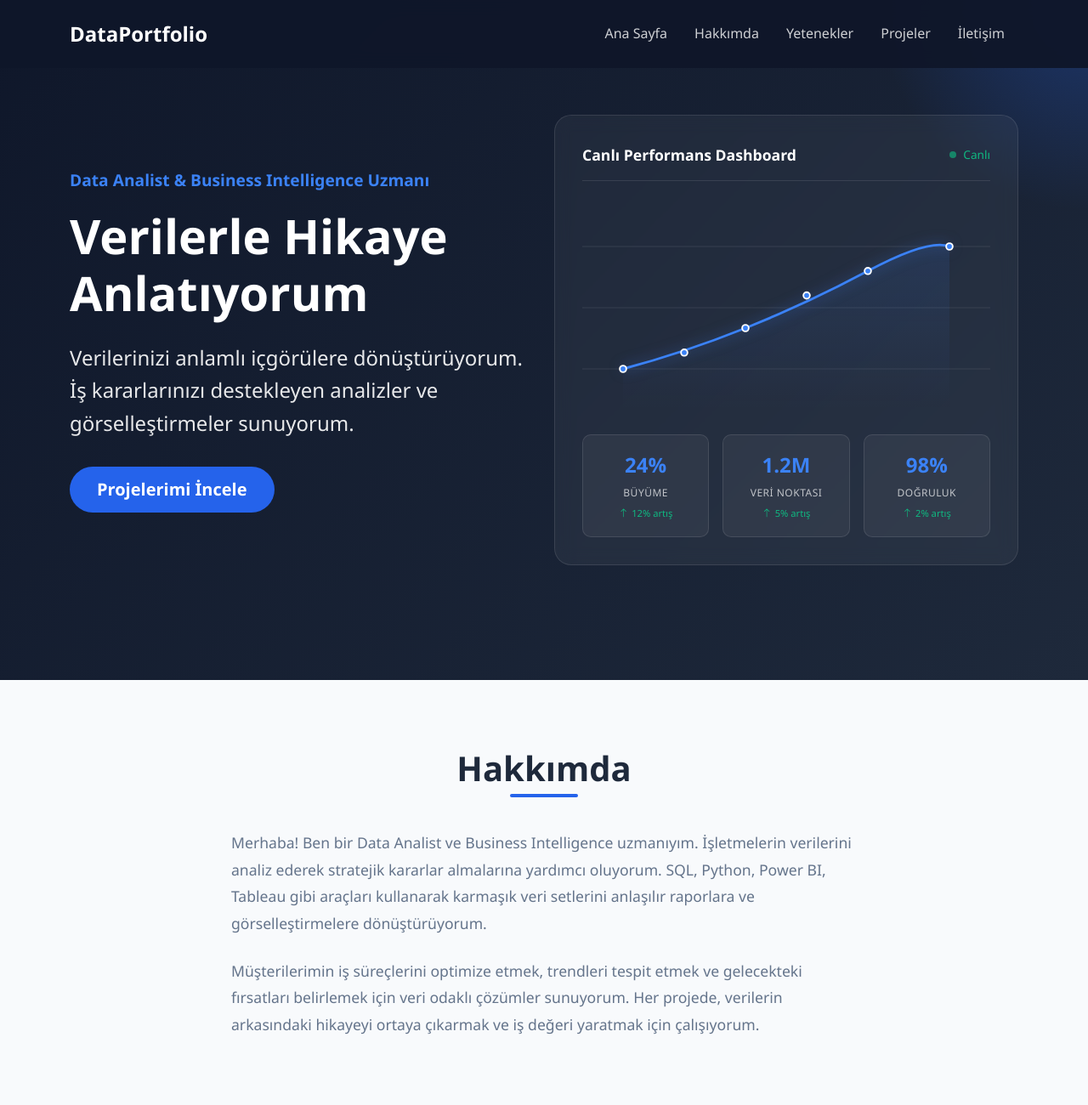
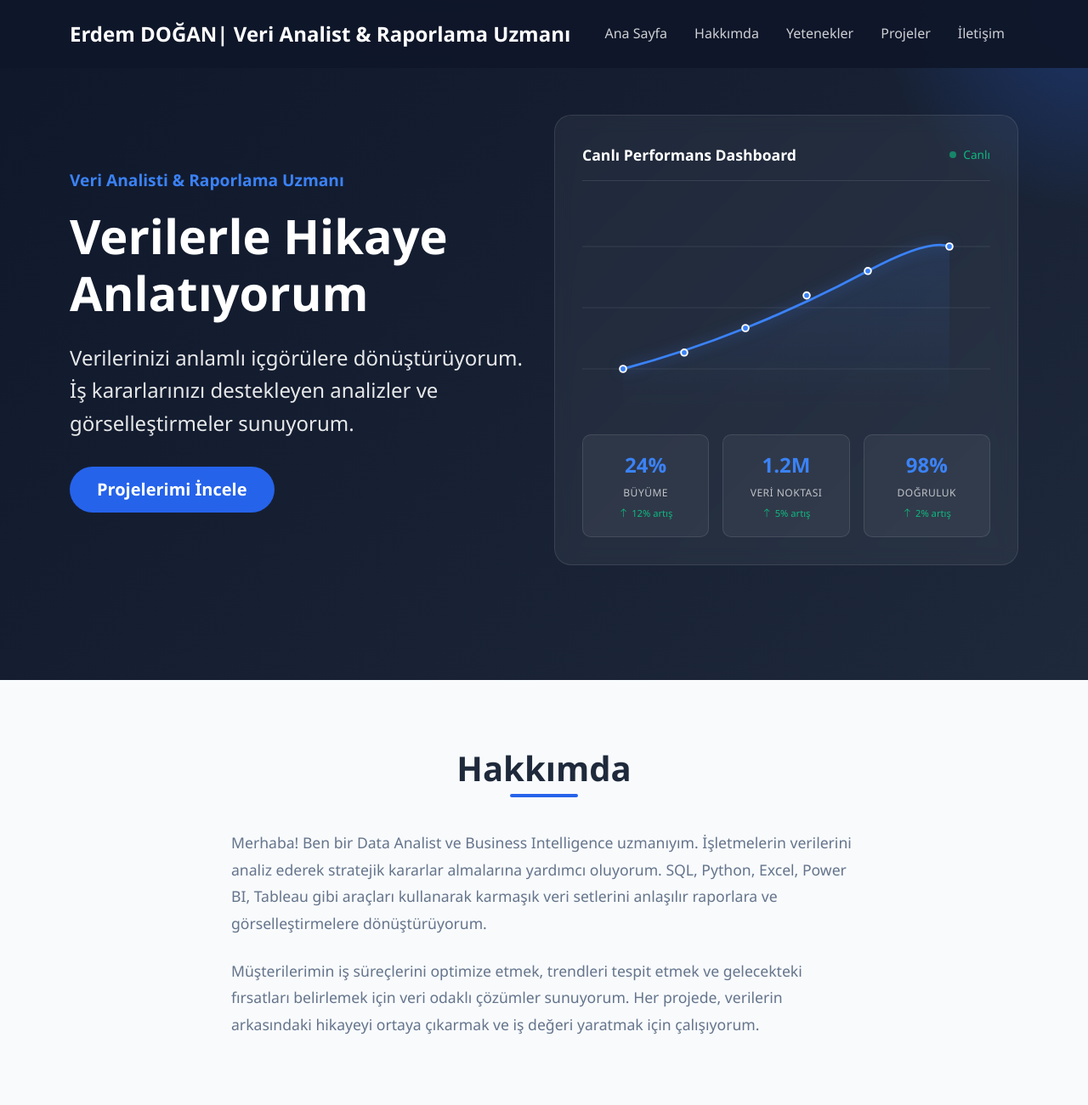
Before and after one commit to erdem-dogan-repo/portfolyo, a plain HTML site: page index.html in a window 1280 px wide. Shown: the top 1300 px of the page at 85% size. Drawn offline with nearby package versions, Linux system fonts and the light colour scheme.

Commit message:
Kişisel bilgiler güncellendi: Erdem DOĞAN ismi ve unvan bilgileri eklendi

```diff
--- a/index.html
+++ b/index.html
@@ -3,7 +3,7 @@
 <head>
     <meta charset="UTF-8">
     <meta name="viewport" content="width=device-width, initial-scale=1.0">
-    <title>Data Analist & Business Intelligence Portföy</title>
+    <title>Erdem DOĞAN</title>
     <link href="https://cdn.jsdelivr.net/npm/bootstrap@5.3.2/dist/css/bootstrap.min.css" rel="stylesheet">
     <link rel="stylesheet" href="https://cdn.jsdelivr.net/npm/bootstrap-icons@1.11.1/font/bootstrap-icons.css">
     <style>
@@ -525,7 +525,7 @@
     <!-- Navbar -->
     <nav class="navbar navbar-expand-lg navbar-dark fixed-top">
         <div class="container">
-            <a class="navbar-brand" href="#home">DataPortfolio</a>
+            <a class="navbar-brand" href="#home">Erdem DOĞAN| Veri Analist & Raporlama Uzmanı </a>
             <button class="navbar-toggler" type="button" data-bs-toggle="collapse" data-bs-target="#navbarNav">
                 <span class="navbar-toggler-icon"></span>
             </button>
@@ -556,7 +556,7 @@
         <div class="container">
             <div class="row align-items-center">
                 <div class="col-lg-6 hero-content">
-                    <p class="subtitle">Data Analist & Business Intelligence Uzmanı</p>
+                    <p class="subtitle">Veri Analisti & Raporlama Uzmanı</p>
                     <h1>Verilerle Hikaye Anlatıyorum</h1>
                     <p class="lead">Verilerinizi anlamlı içgörülere dönüştürüyorum. İş kararlarınızı destekleyen analizler ve görselleştirmeler sunuyorum.</p>
                     <a href="#projects" class="btn btn-primary btn-lg">Projelerimi İncele</a>
@@ -636,7 +636,7 @@
                     <div class="about-content scroll-animate">
                         <p>
                             Merhaba! Ben bir Data Analist ve Business Intelligence uzmanıyım. İşletmelerin verilerini analiz ederek
-                            stratejik kararlar almalarına yardımcı oluyorum. SQL, Python, Power BI, Tableau gibi araçları kullanarak
+                            stratejik kararlar almalarına yardımcı oluyorum. SQL, Python, Excel, Power BI, Tableau gibi araçları kullanarak
                             karmaşık veri setlerini anlaşılır raporlara ve görselleştirmelere dönüştürüyorum.
                         </p>
                         <p class="mt-4">
@@ -887,7 +887,7 @@
     <!-- Footer -->
     <footer>
         <div class="container">
-            <p>&copy; 2024 Data Analist Portfolio. Tüm hakları saklıdır.</p>
+            <p>&copy; 2026 Erdem DOĞAN Portfolio. Tüm hakları saklıdır.</p>
         </div>
     </footer>
 
```
